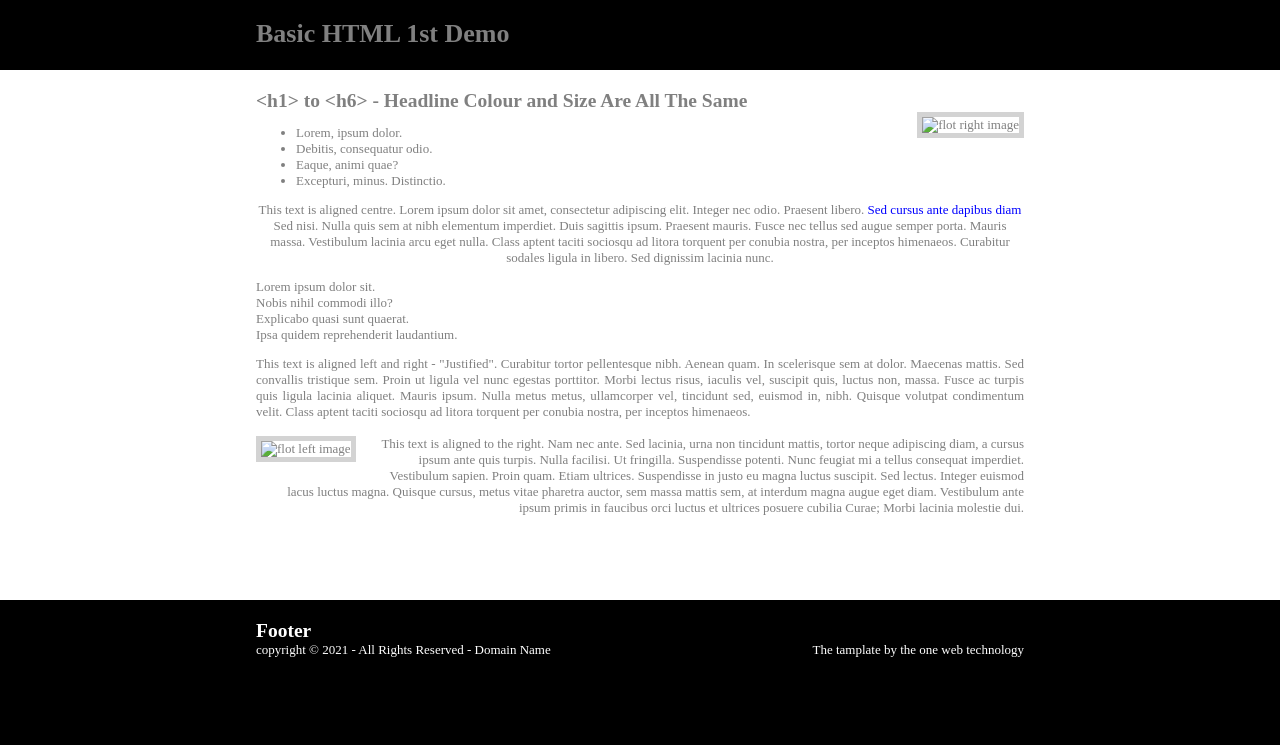
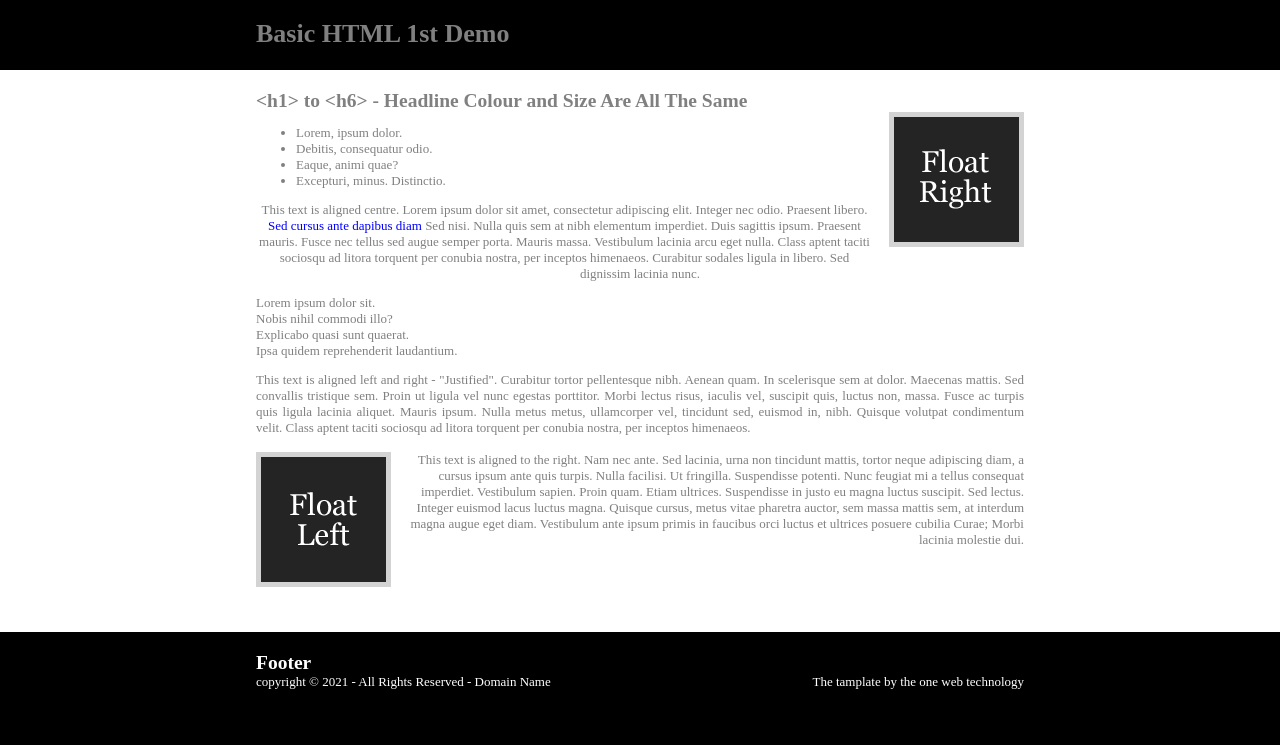
Before and after one commit to thak0039/owt-first-ASIN, a plain HTML site: page index.html in a window 1280 px wide. Drawn offline with Linux system fonts and the light colour scheme; the site is published under a folder, as on GitHub Pages, so addresses that start at the root find nothing.

Commit message:
change path of image

```diff
--- a/index.html
+++ b/index.html
@@ -65,7 +65,7 @@
     <div class="row-container">
         <div class="container">
             <h2> &lt;h1&gt; to &lt;h6&gt; - Headline Colour and Size Are All The Same </h2>
-            <img class="image ft-right " style="margin:0 0 1rem 1rem;" src="/img/imgr.gif" alt="flot right image">
+            <img class="image ft-right " style="margin:0 0 1rem 1rem;" src="./img/imgr.gif" alt="flot right image">
             <ul>
                 <li>Lorem, ipsum dolor.</li>
                 <li>Debitis, consequatur odio.</li>
@@ -89,7 +89,7 @@
                 iaculis vel, suscipit quis, luctus non, massa. Fusce ac turpis quis ligula lacinia aliquet. Mauris ipsum. Nulla metus metus, ullamcorper vel, tincidunt sed, euismod in, nibh. Quisque volutpat condimentum velit. Class aptent taciti sociosqu
                 ad litora torquent per conubia nostra, per inceptos himenaeos.</p>
             <div style="margin:1rem 0 4rem 0">
-                <img class="image fl-left" style="margin:0 1rem 1rem 0;" src="/img/imgl.gif" alt="flot left image">
+                <img class="image fl-left" style="margin:0 1rem 1rem 0;" src="./img/imgl.gif" alt="flot left image">
 
                 <p style="text-align: right;">This text is aligned to the right. Nam nec ante. Sed lacinia, urna non tincidunt mattis, tortor neque adipiscing diam, a cursus ipsum ante quis turpis. Nulla facilisi. Ut fringilla. Suspendisse potenti. Nunc feugiat mi a tellus consequat
                     imperdiet. Vestibulum sapien. Proin quam. Etiam ultrices. Suspendisse in justo eu magna luctus suscipit. Sed lectus. Integer euismod lacus luctus magna. Quisque cursus, metus vitae pharetra auctor, sem massa mattis sem, at interdum
```
